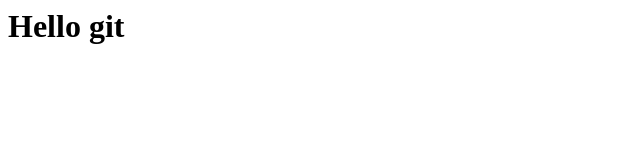
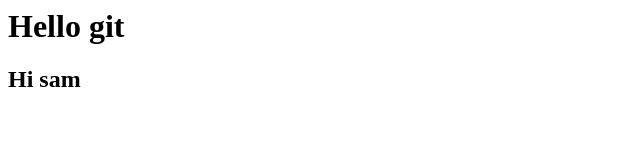
Before and after one commit to sachitha2/SE, a plain HTML site: page index.html in a window 1280 px wide. Shown: the full height of the page, 0-640 px from the left. Drawn offline with Linux system fonts and the light colour scheme.

Commit message:
index.html

```diff
--- a/index.html
+++ b/index.html
@@ -4,5 +4,6 @@
     </head>
     <body>
         <h1>Hello git</h1>
+        <h2>Hi sam</h2>
     </body>
 </html>
```
